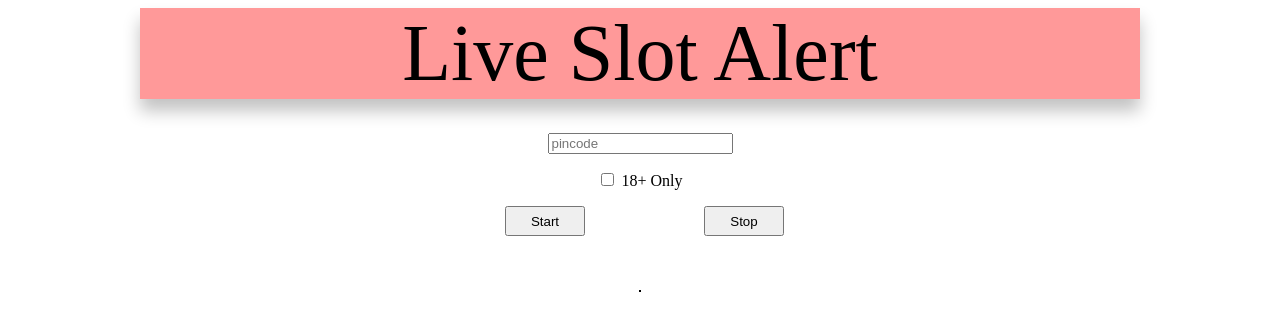
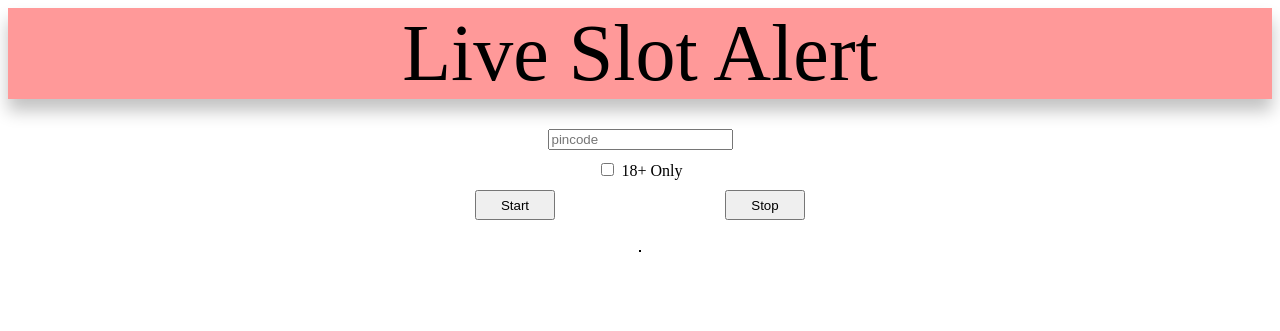
Before and after one commit to TheAnshul756/cowin-slots-alert, a Flask app: page / in a window 1280 px wide. Shown: the top 331 px of the page. Run offline with Flask 2, Linux system fonts and the light colour scheme.

Commit message:
make HTML more meaningful

```diff
--- a/static/js/main.js
+++ b/static/js/main.js
@@ -23,7 +23,10 @@ function setPinCode() {
     checkAvailability()
     var status = document.getElementById('status');
     status.innerHTML = "Status: &#128994; (Updating List every 10 seconds)";
-    intervalId = window.setInterval(function(){
+    if(intervalId) {
+        clearInterval(intervalId);
+    }
+    intervalId = setInterval(function(){
         checkAvailability();
     }, 10000);
 }
@@ -31,7 +34,7 @@ function stopUpdating() {
     if(intervalId !== undefined) {
         var status = document.getElementById('status');
         status.innerHTML = "Status: &#128308; (Stopped Updating)";
-        clearInterval(intervalId)
+        clearInterval(intervalId);
     }
 }
 function myFunction(obj, index, array) {
@@ -60,7 +63,7 @@ function myFunction(obj, index, array) {
 function checkAvailability() {
     if(pincode !== undefined) {
         console.log("Updating List...");
-        var date = new Date().toJSON().slice(0,10).split('-').reverse().join('-');
+        var date = new Date().toLocaleString().slice(0,10).split('-').reverse().join('-');
         var url = 'https://cdn-api.co-vin.in/api/v2/appointment/sessions/public/findByPin?';
         // console.log(url+'pincode='+pincode+'&date='+date)
         const Http = new XMLHttpRequest();
--- a/static/styles/main.css
+++ b/static/styles/main.css
@@ -1,6 +1,6 @@
 .topbar {
     background-color:  #ff9999;
-    max-width: 1000px;
+    width: 100%;
     margin: auto;
     text-align: center;
     font-size: 80px;
@@ -16,16 +16,16 @@ table, th, td {
     margin: auto;
 }
 
-p {
-    /* margin-left: 30%; */
-    text-align: center;
+.buttons {
+    float: left;
+    width: 50%;
+}
+
+#buttonDiv {
+    height: 30px;
 }
 
 button {
-    margin-left: 23%;
-    /* float: left; */
-    text-align: center;
-    /* border-radius: 8px; */
     width: 80px;
     height: 30px;
 }
@@ -34,12 +34,24 @@ button:hover {
     box-shadow: 0 12px 16px 0 rgba(0,0,0,0.24), 0 17px 50px 0 rgba(0,0,0,0.19);
 }
 
-#status{
-    text-align: center;
-}
 
 #viewscount {
     text-align: center;
     font-family: 'Orbitron', sans-serif;
     font-size: 20px;
 }
+
+#centralContent {
+    width: 500px;
+    margin: auto;
+    max-width: 100%;
+    text-align: center;
+}
+
+/* #inputBox {
+    text-align: center;
+} */
+
+.space {
+    height: 10px;
+}
--- a/templates/main.html
+++ b/templates/main.html
@@ -13,20 +13,31 @@
 	<div class="topbar">
 		Live Slot Alert
 	</div>
-	<br>
-	<div id="viewscount">
+	<div class="space"> </div>
+	<div class="space"> </div>
+	<div id = 'centralContent'>
+		<div id="viewscount">
+		</div>
+		<div class="space"> </div>
+		<div id="inputBox">
+			<input type="number" id="pincode" name="pincode" placeholder="pincode">
+		</div>
+		<div class="space"> </div>
+		<div>
+			<input type="checkbox" id="age" name="age" value="adult">
+			<label for="age"> 18+ Only</label>
+		</div>
+		<div class="space"> </div>
+		<div id="buttonDiv">
+			<div class="buttons"> <button id="startbutton" type="button" onclick="setPinCode()">Start</button> </div>
+			<div class="buttons"> <button id="stopbutton" type="button" onclick="stopUpdating()">Stop</button> </div>
+		</div>
+		<div class="space"> </div>
+		<div id="status"></div>
 	</div>
-	<div class="input">
-		<p> <input type="number" id="pincode" name="pincode" placeholder="pincode" required> </p>
-		<p><input type="checkbox" id="age" name="age" value="adult">
-		<label for="age"> 18+ Only</label></p>
-		<button id="startbutton" type="button" onclick="setPinCode()">Start</button> <button id="stopbutton" type="button" onclick="stopUpdating()">Stop</button>
-	</div>
-	<br>
-	<br>
+	<div class="space"> </div>
+	<div class="space"> </div>
 	<div>
-		<div id="status"></div>
-		<br>
 		<table id="mytable">
 		</table>
 	</div>
```
